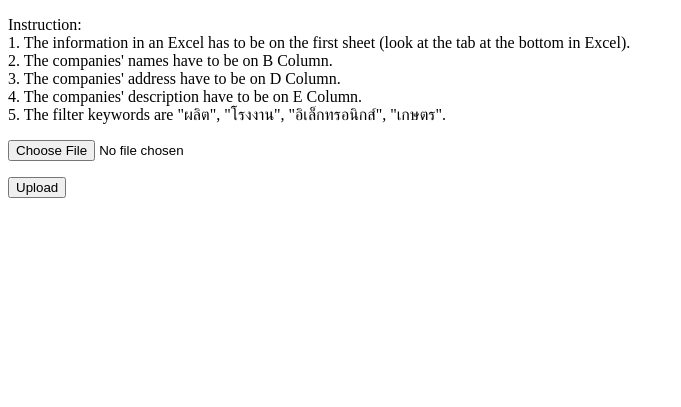
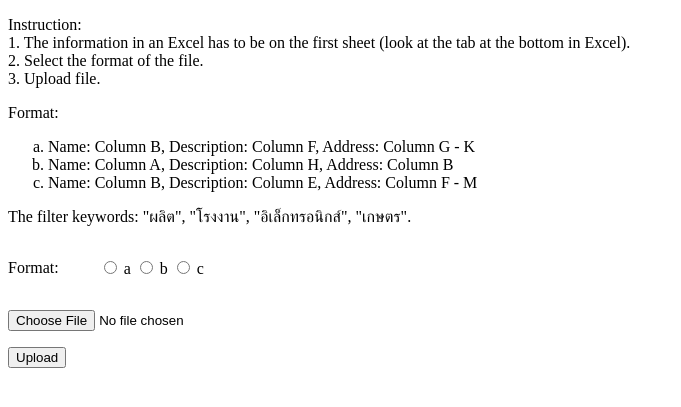
Before and after one commit to naplr/momxls, a Django app: template code/momxlssite/momformatter/templates/upload.html in a window 1280 px wide. Shown: the top 407 px of the page, without its empty margins (0-681 px from the left). Run offline with Django 3.2, Linux system fonts and the light colour scheme; the template is opened without the code that fills it: values that come from a table or form of the project are taken from there, others are empty.

Commit message:
New website with 3 formats

```diff
--- a/code/momxlssite/momformatter/forms.py
+++ b/code/momxlssite/momformatter/forms.py
@@ -1,5 +1,7 @@
 from django import forms
 
+CHOICES = [(0, 'a'), (1, 'b'), (2, 'c')]
 
 class UploadFileForm(forms.Form):
-    file = forms.FileField()
+    file = forms.FileField(required=True)
+    format = forms.ChoiceField(choices=CHOICES, widget=forms.RadioSelect, required=True)
--- a/code/momxlssite/momformatter/templates/upload.html
+++ b/code/momxlssite/momformatter/templates/upload.html
@@ -3,6 +3,10 @@
     <head>
         <meta charset="utf-8">
         <title>Lovely Mom Excel Formatter</title>
+        <style>
+            ul#id_format li{ display: inline-block; }
+            #format_selects { display: flex; align-items: center; }
+        </style>
     </head>
     <body>
         <form action="{% url "index" %}" method="POST" enctype="multipart/form-data">
@@ -10,13 +14,23 @@
             <p>
             Instruction: <br>
             1. The information in an Excel has to be on the first sheet (look at the tab at the bottom in Excel). <br>
-            2. The companies' names have to be on B Column. <br>
-            3. The companies' address have to be on D Column. <br>
-            4. The companies' description have to be on E Column. <br>
-            5. The filter keywords are "ผลิต", "โรงงาน", "อิเล็กทรอนิกส์", "เกษตร". <br>
+            2. Select the format of the file. <br>
+            3. Upload file.
             </p>
+            <p>Format:</p>
+            <ol type="a">
+                <li>Name: Column B, Description: Column F, Address: Column G - K</li>
+                <li>Name: Column A, Description: Column H, Address: Column B</li>
+                <li>Name: Column B, Description: Column E, Address: Column F - M</li>
+            </ol>
+            <p>The filter keywords: "ผลิต", "โรงงาน", "อิเล็กทรอนิกส์", "เกษตร".</p>
             <p>{{ form.non_field_errors }}</p>
             <p> {{ form.file.help_text }} </p>
+            <p>{{ form.format.errors }}</p>
+            <div id="format_selects">
+                Format:
+                {{ form.format }}
+            </div>
             <p>
                 {{ form.file.errors }}
                 {{ form.file }}
```
Also changed, not shown: code/momxlssite/momformatter/views.py (+4 -4 lines), 1 other file.
